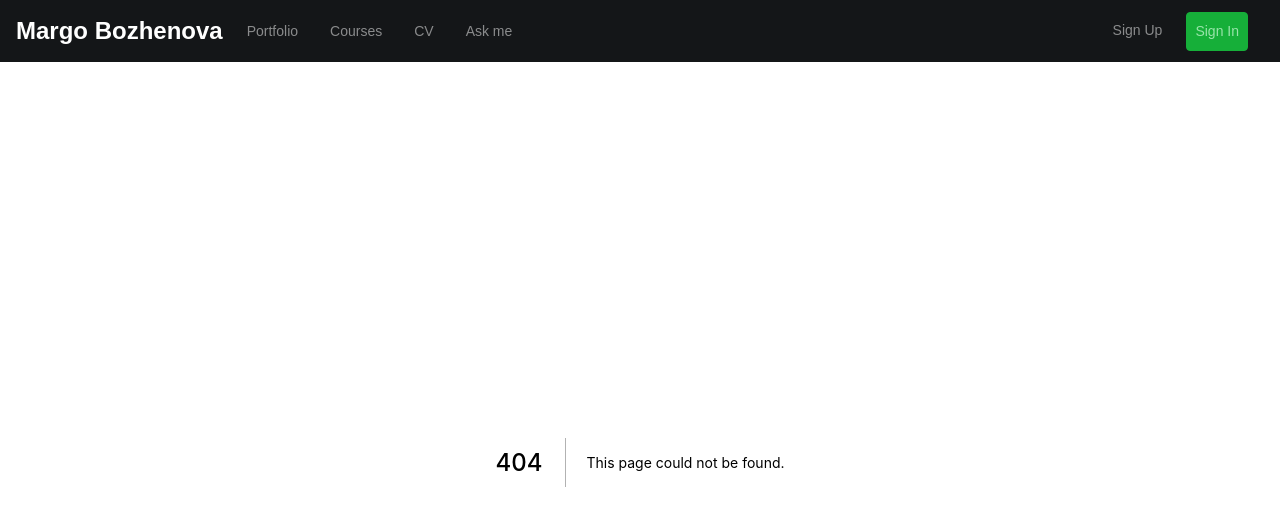
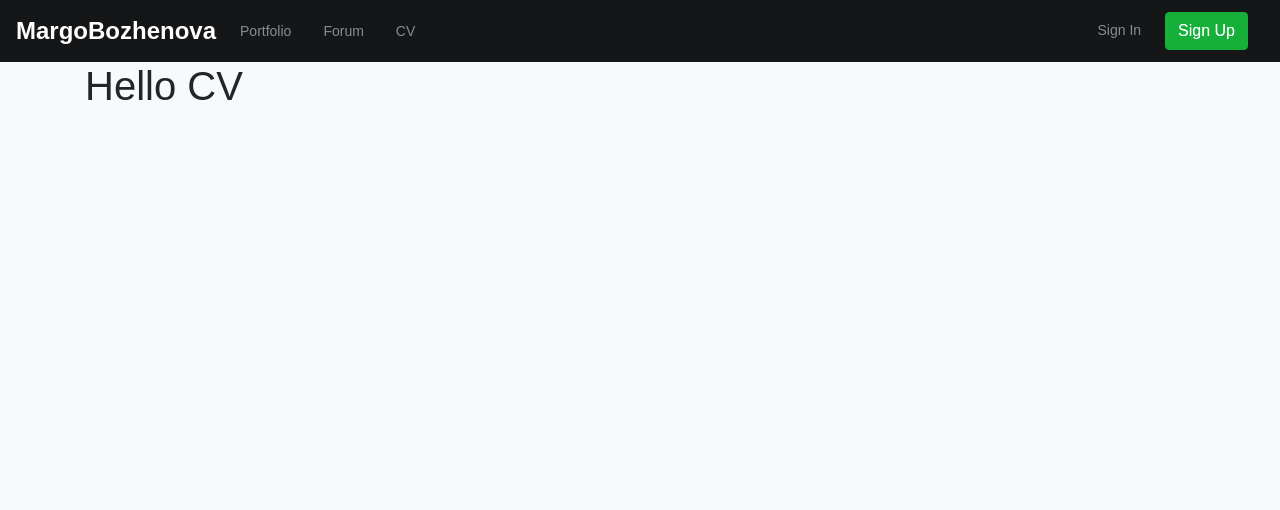
Before and after one commit to bozhenova/portfolio, a Next.js app: page /cv in a window 1280 px wide. Before the commit this address had no page. Shown: the top 510 px of the page. Built offline with nearby package versions, Linux system fonts and the light colour scheme.

Commit message:
Refactor navbar component

```diff
--- a/components/shared/Navbar.jsx
+++ b/components/shared/Navbar.jsx
@@ -1,62 +1,38 @@
-const Navbar = () => {
+import { Navbar, Nav } from 'react-bootstrap';
+import Link from 'next/link';
+
+const AppNavbar = () => {
   return (
     <div className='navbar-wrapper'>
-      <nav className='navbar navbar-expand-lg navbar-dark fj-mw9'>
-        <a className='navbar-brand mr-3 font-weight-bold' href='/'>
-          Margo Bozhenova
-        </a>
-        <button
-          className='navbar-toggler'
-          type='button'
-          data-toggle='collapse'
-          data-target='#navbarSupportedContent'
-          aria-controls='navbarSupportedContent'
-          aria-expanded='false'
-          aria-label='Toggle navigation'>
-          <span className='navbar-toggler-icon'></span>
-        </button>
-
-        <div className='collapse navbar-collapse' id='navbarSupportedContent'>
-          <ul className='navbar-nav'>
-            <li className='nav-item mr-3'>
-              <a className='nav-link' href='/portfolio'>
-                Portfolio
-              </a>
-            </li>
-            <li className='nav-item mr-3'>
-              <a className='nav-link' href='#'>
-                Courses
-              </a>
-            </li>
-            <li className='nav-item mr-3'>
-              <a className='nav-link' href='#'>
-                CV
-              </a>
-            </li>
-            <li className='nav-item mr-3'>
-              <a className='nav-link' href='#'>
-                Ask me
-              </a>
-            </li>
-          </ul>
-          <ul className='navbar-nav ml-auto'>
-            <li className='nav-item mr-3'>
-              <a className='nav-link' href='#'>
-                Sign Up
-              </a>
-            </li>
-            <li className='nav-item mr-3'>
-              <a
-                className='nav-link btn btn-success bg-green-2 bright'
-                href='#'>
-                Sign In
-              </a>
-            </li>
-          </ul>
-        </div>
-      </nav>
+      <Navbar expand='lg' className='navbar-dark fj-mw9'>
+        <Link href='/'>
+          <a className='navbar-brand mr-3 font-weight-bold'>MargoBozhenova</a>
+        </Link>
+        <Navbar.Toggle />
+        <Navbar.Collapse>
+          <Nav className='mr-auto'>
+            <Link href='/portfolio'>
+              <a className='mr-3 nav-link'>Portfolio</a>
+            </Link>
+            <Link href='/forum/categories'>
+              <a className='mr-3 nav-link'>Forum</a>
+            </Link>
+            <Link href='/cv'>
+              <a className='mr-3 nav-link'> CV</a>
+            </Link>
+          </Nav>
+          <Nav>
+            <Link href='/login'>
+              <a className='mr-3 nav-link'> Sign In</a>
+            </Link>
+            <Link href='/signup'>
+              <a className='mr-3 btn btn-success bg-green-2 bright'>Sign Up</a>
+            </Link>
+          </Nav>
+        </Navbar.Collapse>
+      </Navbar>
     </div>
   );
 };
 
-export default Navbar;
+export default AppNavbar;
--- a/package.json
+++ b/package.json
@@ -23,6 +23,7 @@
     "express": "^4.17.1",
     "next": "^10.0.4",
     "react": "^17.0.1",
+    "react-bootstrap": "^1.4.0",
     "react-dom": "^17.0.1"
   },
   "devDependencies": {
--- a/pages/_app.jsx
+++ b/pages/_app.jsx
@@ -1,6 +1,6 @@
 import App from 'next/app';
 import 'bootstrap/dist/css/bootstrap.min.css';
-import Navbar from '@/components/shared/Navbar';
+import AppNavbar from '@/components/shared/Navbar';
 import Header from '@/components/shared/Header';
 import Footer from '../components/shared/Footer';
 import '@/styles/index.scss';
@@ -10,7 +10,7 @@ const MyApp = ({ Component, pageProps }) => {
 
   return (
     <div className='portfolio-app'>
-      <Navbar />
+      <AppNavbar />
       {pageProps.appData}
       {isHomePage() && <Header />}
       <div className='container'>
--- /dev/null
+++ b/pages/cv.jsx
@@ -0,0 +1,5 @@
+const CV = () => {
+  return <h1>Hello CV</h1>;
+};
+
+export default CV;
--- /dev/null
+++ b/pages/signup.jsx
@@ -0,0 +1,5 @@
+const SignUp = () => {
+  return <h1>Hello SignUp</h1>;
+};
+
+export default SignUp;
```
Also changed, not shown: 1 other file (tests, documents, lock files or other folders).
